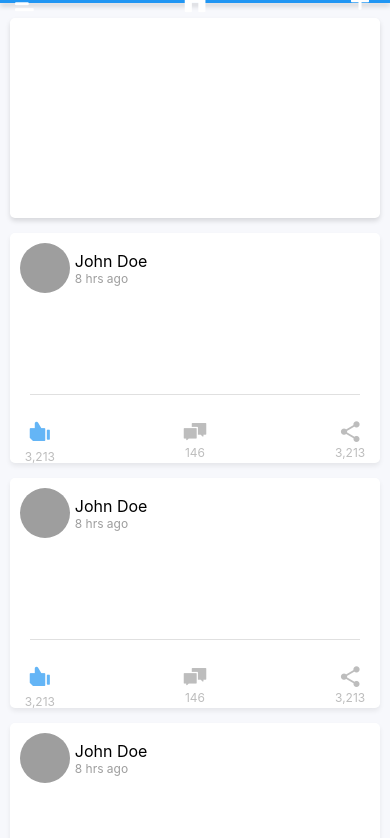
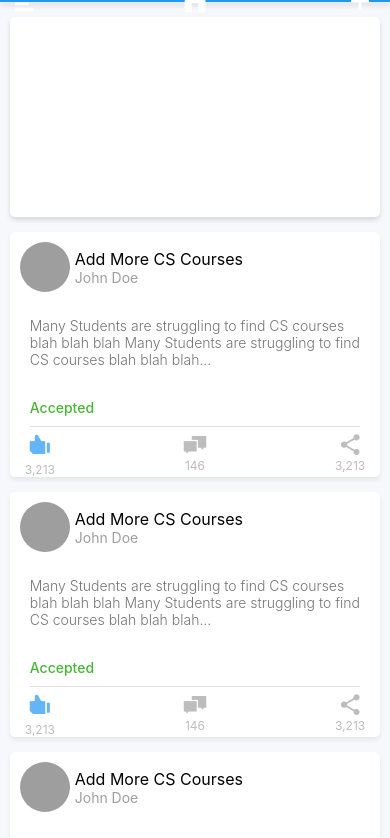
Before and after one commit to cczeus/pittition, a React Native app: screen / in a window 390 px wide. Shown: the top 838 px of the page. Built offline with nearby package versions, Linux system fonts and the light colour scheme; grey boxes are pictures that could not be loaded.

Commit message:
more content for Pittitions

```diff
--- a/components/AppBar/index.js
+++ b/components/AppBar/index.js
@@ -36,7 +36,7 @@ export default class AppBar extends React.Component {
 
 
 const style = {
-  flex: 0.10,
+  flex: 0.08,
   flexDirection: 'row',
   alignItems: 'center',
   height: (Platform.OS === 'ios') ? 100 : 0, //this is just to test if the platform is iOS to give it a height of 20, else, no height (Android apps have their own status bar)
--- a/components/Pittition/index.js
+++ b/components/Pittition/index.js
@@ -26,15 +26,23 @@ export default class Pittition extends React.Component {
             style={{ alignSelf: 'center', width: 50, height: 50, borderRadius: 25}}
             source={{uri: 'https://www.gravatar.com/avatar/205e460b479e2e5b48aec07710c08d50'}} />
           <View style={{ padding: 5 }}>
-            <Text style={{ fontSize: 16 }}>John Doe</Text>
-            <Text style={{ fontSize: 12, color: '#9E9E9E' }}>8 hrs ago</Text>
+            <Text style={{ fontSize: 16, fontWeight: '400' }}>Add More CS Courses</Text>
+            <Text style={{ fontSize: 14, color: '#9E9E9E' }}>John Doe</Text>
           </View>
         </View>
 
 
 
-        <View style={styles.contentStyle} />
+        <View style={styles.contentStyle}>
+          <Text style={{ fontSize: 14, color: '#757575', fontWeight: '300' }}>Many Students are struggling to find CS courses blah blah blah
+          Many Students are struggling to find CS courses blah blah blah...</Text>
+        </View>
 
+
+      <View style={styles.metaDataStyle}>
+          <Text style={{ color: '#47B536', fontWeight: '500'}}>Accepted</Text>
+           {/*<Text style={{ paddingLeft: 5, color: '#9E9E9E'}}>8 hrs ago</Text>*/}
+        </View>
         <View style={{...styles.lineStyle,...styles.lineStyleMargin}} />
 
         <View style={styles.actionsStyle}>
@@ -65,14 +73,17 @@ export default class Pittition extends React.Component {
 
 const styles = {
   headerStyle: {
-    flex: 0.7,
+    flex: 0.6,
     flexDirection: 'row',
     padding: 10,
     alignItems: 'center',
   },
   contentStyle: {
     // backgroundColor: 'red',
+    marginTop: 15,
     flex: 1,
+    paddingLeft: 20,
+    paddingRight: 20
   },
   lineStyle: {
     // backgroundColor: 'blue',
@@ -81,7 +92,14 @@ const styles = {
     marginBottom: 0
   },
   lineStyleMargin: {
-    margin: 20,
+    // margin: 20,
+    marginLeft: 20,
+    marginRight: 20,
+    marginTop: 10,
+  },
+  metaDataStyle: {
+    marginLeft: 20,
+    flexDirection: 'row'
   },
   actionsStyle: {
     flex: 0.25,
@@ -102,7 +120,7 @@ const style = {
   justifyContent: 'space-between',
   width: '95%',
   backgroundColor: 'white',
-  height: 230,
+  height: 245,
   borderRadius: 5,
   padding: 0,
   marginTop: 15,
```
